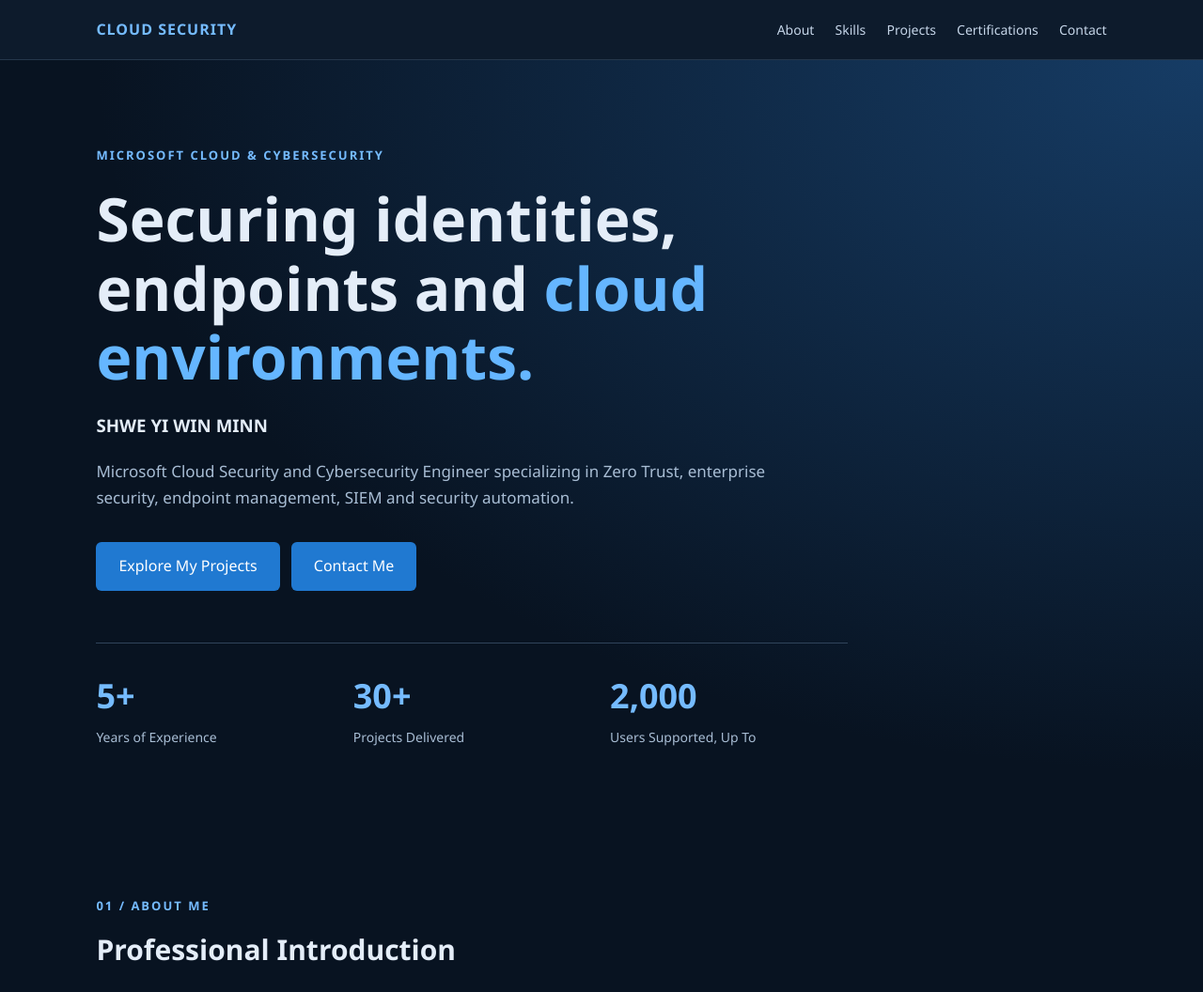
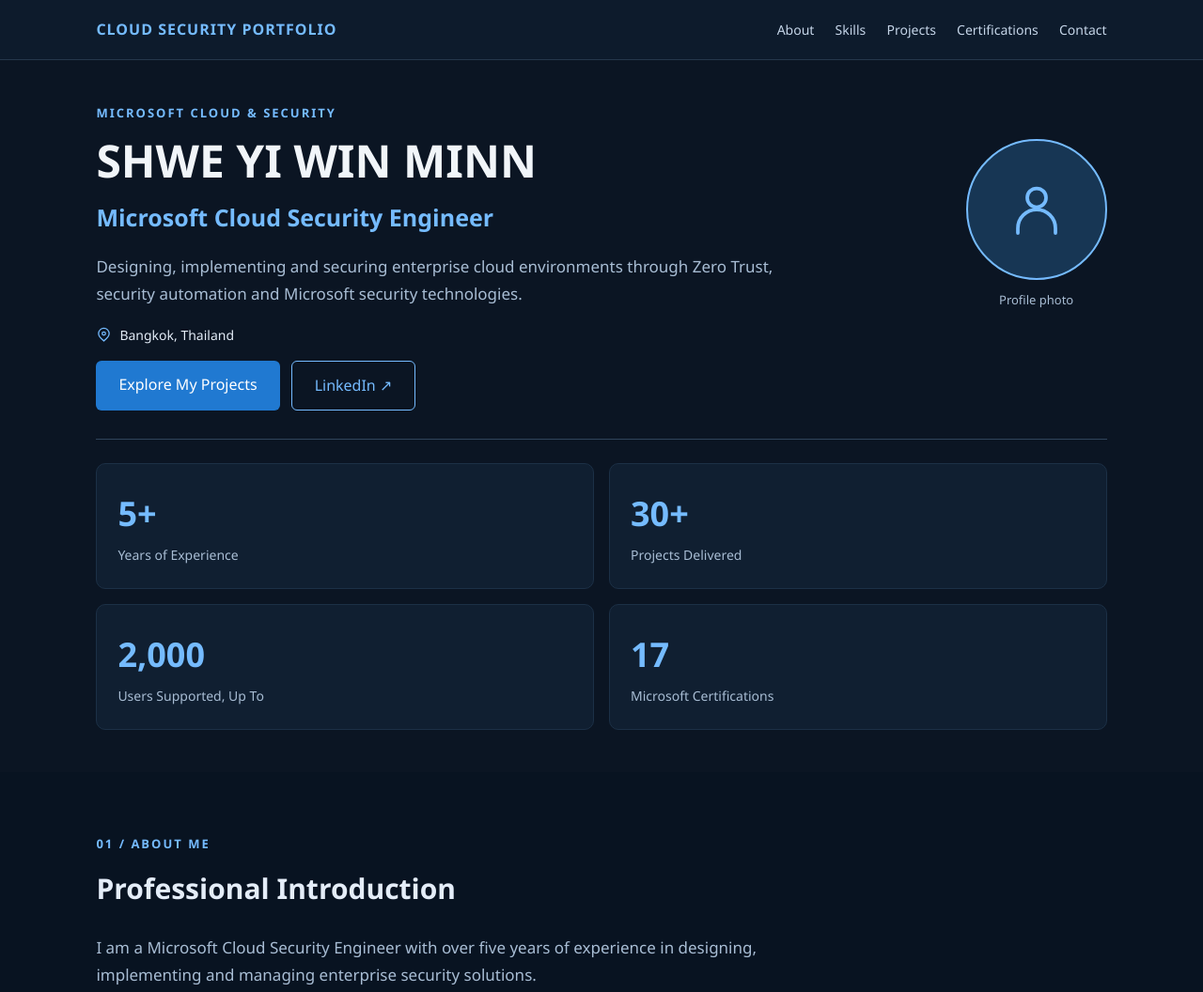
Before and after one commit to ZoEy-droid-tech/ZoEy-droid-tech.github.io, a plain HTML site: page index.html in a window 1280 px wide. Shown: the top 1056 px of the page at 94% size. Drawn offline with Linux system fonts and the light colour scheme.

Commit message:
Update professional portfolio website

```diff
--- a/index.html
+++ b/index.html
@@ -1,11 +1,10 @@
-
 <!DOCTYPE html>
 <html lang="en">
 <head>
 <meta charset="UTF-8">
 <meta name="viewport" content="width=device-width, initial-scale=1.0">
 
-<title>Microsoft Cloud Security Engineer | Portfolio</title>
+<title>SHWE YI WIN MINN | Microsoft Cloud Security Engineer</title>
 
 <style>
 * {
@@ -192,13 +191,36 @@ footer {
         font-size: 12px;
     }
 }
+
+.hero { padding: 45px 8%; background: #0b1523; }
+.ph-intro { display:flex; align-items:center; justify-content:space-between; gap:35px; }
+.ph-content { flex:1; min-width:0; }
+.ph-name { font-size:clamp(30px,5vw,48px); margin:12px 0; color:#f1f5f9; }
+.ph-job-title { font-size:clamp(19px,3vw,25px); font-weight:600; color:#75bbff; }
+.ph-location { display:flex; align-items:center; gap:8px; font-size:14px; }
+.ph-location svg { width:17px; height:17px; color:#75bbff; }
+.ph-profile { flex-shrink:0; text-align:center; }
+.ph-photo { width:150px; height:150px; border-radius:50%; background:#173654; border:2px solid #75bbff; display:grid; place-items:center; overflow:hidden; }
+.ph-photo svg { width:60px; height:60px; color:#75bbff; }
+.ph-photo img { width:100%; height:100%; object-fit:cover; }
+.ph-photo-caption { font-size:13px; color:#a8bdd4; margin-top:10px; }
+.ph-actions { display:flex; flex-wrap:wrap; gap:12px; margin-top:15px; }
+.ph-actions .button { margin:0; }
+.ph-actions .ph-secondary { background:transparent; border:1px solid #75bbff; color:#75bbff; }
+.ph-actions .ph-secondary:hover { background:#173654; }
+.hero .stats { grid-template-columns:repeat(2,minmax(0,1fr)); max-width:none; gap:16px; margin-top:30px; }
+.hero .stat { background:#101f31; border:1px solid #1c3046; border-radius:10px; padding:22px; transition:.25s; }
+.hero .stat:hover { border-color:#75bbff; transform:translateY(-3px); }
+#contact a { color:#75bbff; overflow-wrap:anywhere; }
+@media(max-width:600px) { .hero { padding:30px 6%; } .ph-intro { flex-direction:column-reverse; align-items:flex-start; gap:20px; } .ph-profile { align-self:center; } .ph-photo { width:115px; height:115px; } .hero .stats { gap:10px; } .hero .stat { padding:15px; } .hero .description { font-size:14px; } .grid { grid-template-columns:repeat(auto-fit,minmax(min(250px,100%),1fr)); } }
+
 </style>
 </head>
 
 <body>
 
 <nav>
-    <div class="logo">CLOUD SECURITY</div>
+    <div class="logo">CLOUD SECURITY PORTFOLIO</div>
 
     <div>
         <a href="#about">About</a>
@@ -209,55 +231,30 @@ footer {
     </div>
 </nav>
 
-<header class="hero">
-
-    <div class="eyebrow">
-        MICROSOFT CLOUD & CYBERSECURITY
+<header class="hero" id="home">
+    <div class="ph-intro">
+        <div class="ph-content">
+            <div class="eyebrow">MICROSOFT CLOUD &amp; SECURITY</div>
+            <h1 class="ph-name">SHWE YI WIN MINN</h1>
+            <div class="ph-job-title">Microsoft Cloud Security Engineer</div>
+            <p class="description">Designing, implementing and securing enterprise cloud environments through Zero Trust, security automation and Microsoft security technologies.</p>
+            <div class="ph-location"><svg viewBox="0 0 24 24" fill="none" stroke="currentColor" stroke-width="1.8" aria-hidden="true"><path d="M20 10c0 5-8 11-8 11S4 15 4 10a8 8 0 1 1 16 0Z"/><circle cx="12" cy="10" r="2.5"/></svg> Bangkok, Thailand</div>
+        </div>
+        <div class="ph-profile">
+            <div class="ph-photo"><svg viewBox="0 0 24 24" fill="none" stroke="currentColor" stroke-width="1.5" stroke-linecap="round" aria-hidden="true"><circle cx="12" cy="7" r="4"/><path d="M4 22v-2a8 8 0 0 1 16 0v2"/></svg></div>
+            <div class="ph-photo-caption">Profile photo</div>
+        </div>
     </div>
-
-    <h1>
-        Securing identities, endpoints and
-        <span class="highlight">
-            cloud environments.
-        </span>
-    </h1>
-
-    <h3>SHWE YI WIN MINN</h3>
-
-    <p class="description">
-        Microsoft Cloud Security and Cybersecurity
-        Engineer specializing in Zero Trust,
-        enterprise security, endpoint management,
-        SIEM and security automation.
-    </p>
-
-    <a class="button" href="#projects">
-        Explore My Projects
-    </a>
-
-    <a class="button" href="#contact">
-        Contact Me
-    </a>
-
+    <div class="ph-actions">
+        <a class="button" href="#projects">Explore My Projects</a>
+        <a class="button ph-secondary" href="https://www.linkedin.com/in/shwe-yi-win-minn-bb73a81b4" target="_blank" rel="noopener noreferrer">LinkedIn &#8599;</a>
+    </div>
     <div class="stats">
-
-        <div class="stat">
-            <strong>5+</strong>
-            <span>Years of Experience</span>
-        </div>
-
-        <div class="stat">
-            <strong>30+</strong>
-            <span>Projects Delivered</span>
-        </div>
-
-        <div class="stat">
-            <strong>2,000</strong>
-            <span>Users Supported, Up To</span>
-        </div>
-
+        <div class="stat"><strong>5+</strong><span>Years of Experience</span></div>
+        <div class="stat"><strong>30+</strong><span>Projects Delivered</span></div>
+        <div class="stat"><strong>2,000</strong><span>Users Supported, Up To</span></div>
+        <div class="stat"><strong>17</strong><span>Microsoft Certifications</span></div>
     </div>
-
 </header>
 
 <section id="about">
@@ -267,8 +264,7 @@ footer {
     <h2>Professional Introduction</h2>
 
     <p class="description">
-        I am a Microsoft Cloud Security and
-        Cybersecurity Engineer with over five years
+        I am a Microsoft Cloud Security Engineer with over five years
         of experience in designing, implementing
         and managing enterprise security solutions.
     </p>
@@ -343,7 +339,7 @@ footer {
         </div>
 
         <div class="card">
-            <div class="tag">CLOUD SECURITY</div>
+            <div class="tag">CLOUD SECURITY PORTFOLIO</div>
             <h3>Microsoft Azure</h3>
             <p>
                 Azure Security, Azure Monitor, AMA,
@@ -702,17 +698,17 @@ footer {
     </p>
 
     <p>
-        Email: shweyiwinminn@gmail.com
+        Email: <a href="mailto:shweyiwinminn@gmail.com">shweyiwinminn@gmail.com</a>
     </p>
 
     <p>
-        LinkedIn: www.linkedin.com/in/shwe-yi-win-minn-bb73a81b4
+        LinkedIn: <a href="https://www.linkedin.com/in/shwe-yi-win-minn-bb73a81b4" target="_blank" rel="noopener noreferrer">View LinkedIn profile</a>
     </p>
 
 </section>
 
 <footer>
-    &copy; 2026 Your Full Name |
+    &copy; 2026 SHWE YI WIN MINN |
     Microsoft Cloud Security Portfolio
 </footer>
 
```
